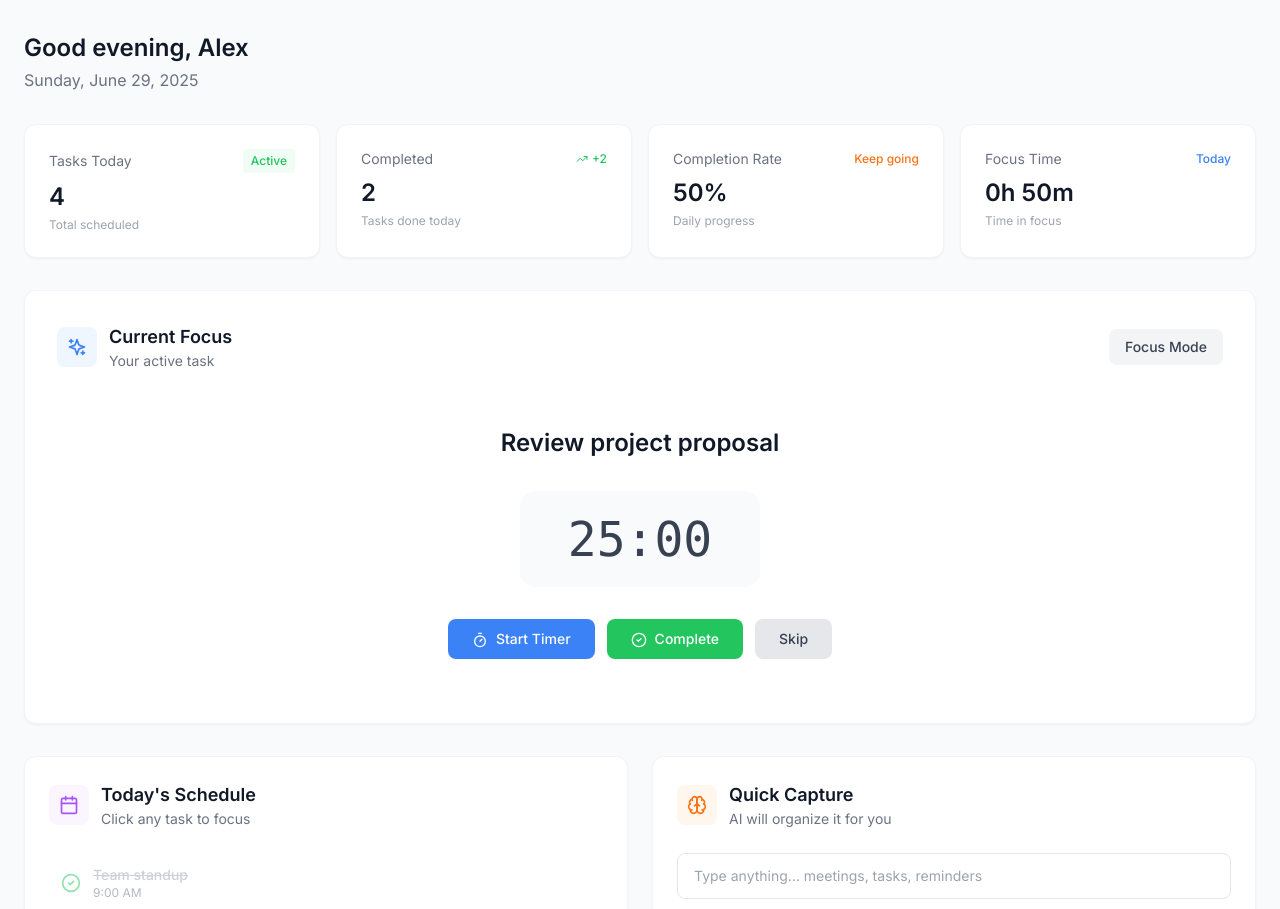
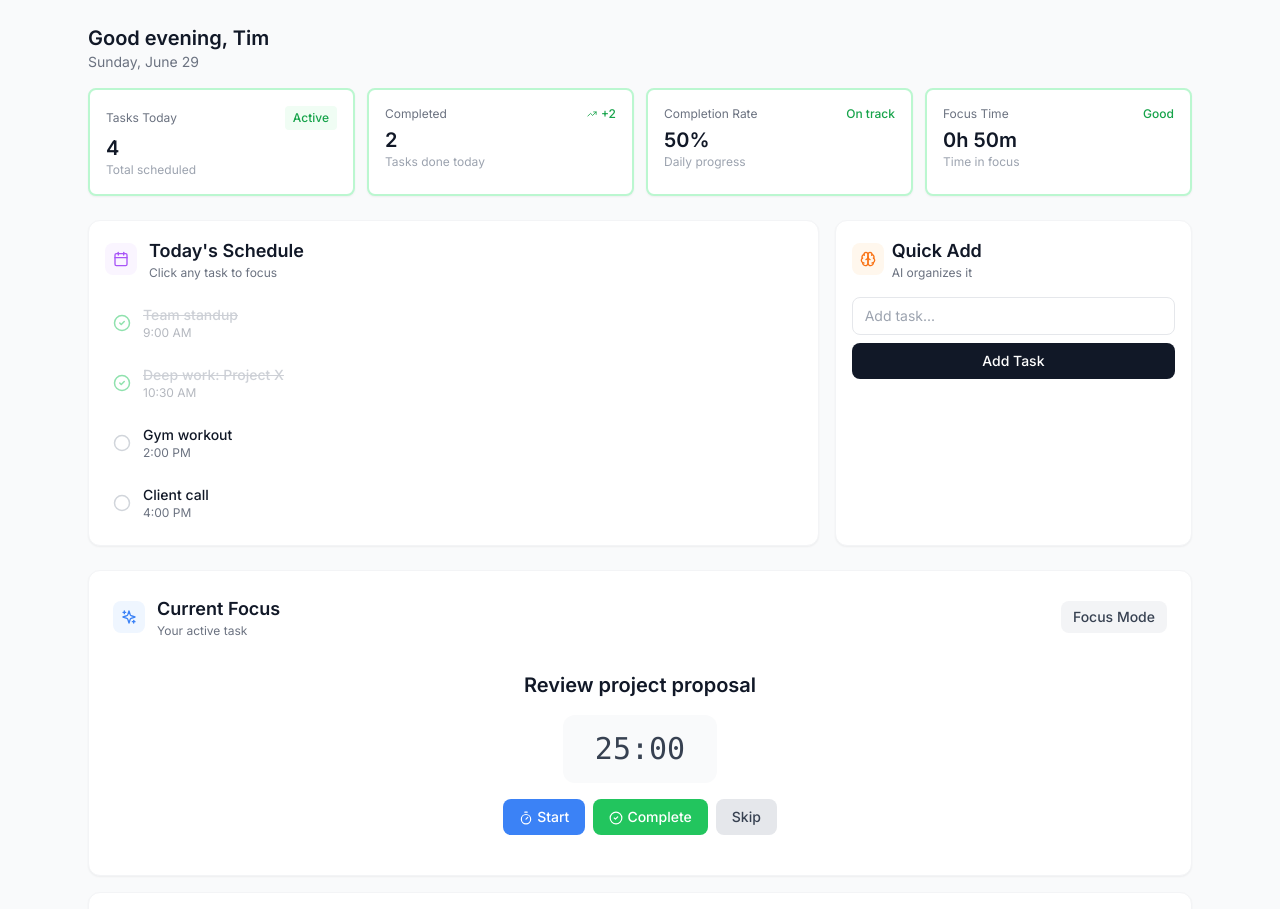
Before and after one commit to timcoe429/life-dashboard, a Next.js app: page / in a window 1280 px wide. Shown: the top 909 px of the page. Built offline with nearby package versions, Linux system fonts and the light colour scheme.

Commit message:
Version 1

```diff
--- a/components/LifeDashboard.js
+++ b/components/LifeDashboard.js
@@ -57,7 +57,6 @@ const LifeDashboard = () => {
   const handleTaskSubmit = (e) => {
     e.preventDefault();
     if (taskInput.trim()) {
-      // AI would process this, for now just add it
       const newTask = {
         id: todayTasks.length + 1,
         time: "Flexible",
@@ -91,131 +90,71 @@ const LifeDashboard = () => {
 
   return (
     <div className={`min-h-screen ${focusMode ? 'bg-gray-900' : 'bg-gray-50'} transition-all duration-500`}>
-      <div className="container mx-auto px-6 py-8 max-w-7xl">
+      <div className="container mx-auto px-6 py-6 max-w-6xl">
         {/* Header */}
-        <div className={`mb-8 ${focusMode ? 'opacity-20' : ''} transition-opacity`}>
-          <h1 className="text-2xl font-semibold text-gray-900">{getGreeting()}, Alex</h1>
-          <p className="text-gray-500 mt-1">{currentTime.toLocaleString('en-US', { weekday: 'long', month: 'long', day: 'numeric', year: 'numeric' })}</p>
+        <div className={`mb-4 ${focusMode ? 'opacity-20' : ''} transition-opacity`}>
+          <h1 className="text-xl font-semibold text-gray-900">{getGreeting()}, Tim</h1>
+          <p className="text-gray-500 text-sm">{currentTime.toLocaleString('en-US', { weekday: 'long', month: 'long', day: 'numeric' })}</p>
         </div>
 
-        {/* Stats Cards */}
-        <div className={`grid grid-cols-4 gap-4 mb-8 ${focusMode ? 'opacity-20' : ''} transition-opacity`}>
-          <div className="bg-white rounded-xl p-6 border border-gray-100 shadow-sm">
-            <div className="flex items-center justify-between mb-2">
-              <p className="text-sm text-gray-500">Tasks Today</p>
-              <div className="text-green-500 text-xs font-medium bg-green-50 px-2 py-1 rounded">Active</div>
+        {/* Stats Cards with Colored Borders */}
+        <div className={`grid grid-cols-4 gap-3 mb-6 ${focusMode ? 'opacity-20' : ''} transition-opacity`}>
+          <div className={`bg-white rounded-lg p-4 shadow-sm border-2 ${todayTasks.length > 0 ? 'border-green-200' : 'border-red-200'}`}>
+            <div className="flex items-center justify-between mb-1">
+              <p className="text-xs text-gray-500">Tasks Today</p>
+              <div className={`text-xs font-medium px-2 py-1 rounded ${todayTasks.length > 0 ? 'text-green-600 bg-green-50' : 'text-red-600 bg-red-50'}`}>
+                {todayTasks.length > 0 ? 'Active' : 'Empty'}
               </div>
-            <p className="text-2xl font-semibold text-gray-900">{todayTasks.length}</p>
-            <p className="text-xs text-gray-400 mt-1">Total scheduled</p>
+            </div>
+            <p className="text-xl font-semibold text-gray-900">{todayTasks.length}</p>
+            <p className="text-xs text-gray-400">Total scheduled</p>
           </div>
 
-          <div className="bg-white rounded-xl p-6 border border-gray-100 shadow-sm">
-            <div className="flex items-center justify-between mb-2">
-              <p className="text-sm text-gray-500">Completed</p>
-              <div className="text-green-500 text-xs font-medium flex items-center gap-1">
-                <TrendingUp size={12} />
+          <div className={`bg-white rounded-lg p-4 shadow-sm border-2 ${completedToday >= 2 ? 'border-green-200' : 'border-red-200'}`}>
+            <div className="flex items-center justify-between mb-1">
+              <p className="text-xs text-gray-500">Completed</p>
+              <div className={`text-xs font-medium flex items-center gap-1 ${completedToday >= 2 ? 'text-green-600' : 'text-red-600'}`}>
+                <TrendingUp size={10} />
                 +{completedToday}
               </div>
             </div>
-            <p className="text-2xl font-semibold text-gray-900">{completedToday}</p>
-            <p className="text-xs text-gray-400 mt-1">Tasks done today</p>
+            <p className="text-xl font-semibold text-gray-900">{completedToday}</p>
+            <p className="text-xs text-gray-400">Tasks done today</p>
           </div>
 
-          <div className="bg-white rounded-xl p-6 border border-gray-100 shadow-sm">
-            <div className="flex items-center justify-between mb-2">
-              <p className="text-sm text-gray-500">Completion Rate</p>
-              <div className={`text-xs font-medium ${completionRate > 50 ? 'text-green-500' : 'text-orange-500'}`}>
-                {completionRate > 50 ? 'On track' : 'Keep going'}
+          <div className={`bg-white rounded-lg p-4 shadow-sm border-2 ${completionRate >= 50 ? 'border-green-200' : 'border-red-200'}`}>
+            <div className="flex items-center justify-between mb-1">
+              <p className="text-xs text-gray-500">Completion Rate</p>
+              <div className={`text-xs font-medium ${completionRate >= 50 ? 'text-green-600' : 'text-red-600'}`}>
+                {completionRate >= 50 ? 'On track' : 'Behind'}
               </div>
             </div>
-            <p className="text-2xl font-semibold text-gray-900">{completionRate}%</p>
-            <p className="text-xs text-gray-400 mt-1">Daily progress</p>
+            <p className="text-xl font-semibold text-gray-900">{completionRate}%</p>
+            <p className="text-xs text-gray-400">Daily progress</p>
           </div>
 
-          <div className="bg-white rounded-xl p-6 border border-gray-100 shadow-sm">
-            <div className="flex items-center justify-between mb-2">
-              <p className="text-sm text-gray-500">Focus Time</p>
-              <div className="text-blue-500 text-xs font-medium">Today</div>
+          <div className={`bg-white rounded-lg p-4 shadow-sm border-2 ${completedToday >= 2 ? 'border-green-200' : 'border-red-200'}`}>
+            <div className="flex items-center justify-between mb-1">
+              <p className="text-xs text-gray-500">Focus Time</p>
+              <div className={`text-xs font-medium ${completedToday >= 2 ? 'text-green-600' : 'text-red-600'}`}>
+                {completedToday >= 2 ? 'Good' : 'Low'}
               </div>
-            <p className="text-2xl font-semibold text-gray-900">{Math.floor(completedToday * 25 / 60)}h {(completedToday * 25) % 60}m</p>
-            <p className="text-xs text-gray-400 mt-1">Time in focus</p>
+            </div>
+            <p className="text-xl font-semibold text-gray-900">{Math.floor(completedToday * 25 / 60)}h {(completedToday * 25) % 60}m</p>
+            <p className="text-xs text-gray-400">Time in focus</p>
           </div>
         </div>
 
-        {/* Current Focus Card */}
-        <div className={`bg-white rounded-xl border border-gray-100 shadow-sm p-8 mb-8 ${focusMode ? 'scale-105 shadow-xl border-blue-200' : ''} transition-all duration-300`}>
-          <div className="flex items-center justify-between mb-6">
-            <div className="flex items-center gap-3">
-              <div className="w-10 h-10 bg-blue-50 rounded-lg flex items-center justify-center">
-                <Sparkles className="text-blue-500" size={20} />
-              </div>
-              <div>
-                <h2 className="text-lg font-semibold text-gray-900">Current Focus</h2>
-                <p className="text-sm text-gray-500">Your active task</p>
-              </div>
-            </div>
-            <button
-              onClick={() => setFocusMode(!focusMode)}
-              className={`px-4 py-2 rounded-lg text-sm font-medium transition-all ${
-                focusMode
-                  ? 'bg-gray-900 text-white hover:bg-gray-800'
-                  : 'bg-gray-100 text-gray-700 hover:bg-gray-200'
-              }`}
-            >
-              {focusMode ? 'Exit Focus' : 'Focus Mode'}
-            </button>
-          </div>
-
-          <div className="text-center py-8">
-            <h3 className="text-2xl font-semibold text-gray-900 mb-8">{currentTask}</h3>
-
-            <div className="inline-flex items-center justify-center bg-gray-50 rounded-2xl px-12 py-6 mb-8">
-              <div className="text-5xl font-mono font-medium text-gray-700">
-                {String(timerMinutes).padStart(2, '0')}:{String(timerSeconds).padStart(2, '0')}
-              </div>
-            </div>
-
-            <div className="flex gap-3 justify-center">
-              <button
-                onClick={() => setTimerActive(!timerActive)}
-                className={`px-6 py-2.5 rounded-lg text-sm font-medium transition-all ${
-                  timerActive
-                    ? 'bg-red-500 text-white hover:bg-red-600'
-                    : 'bg-blue-500 text-white hover:bg-blue-600'
-                }`}
-              >
-                <Timer className="inline mr-2" size={16} />
-                {timerActive ? 'Pause' : 'Start Timer'}
-              </button>
-
-              <button
-                onClick={handleTaskComplete}
-                className="px-6 py-2.5 bg-green-500 text-white rounded-lg text-sm font-medium hover:bg-green-600 transition-all"
-              >
-                <CheckCircle2 className="inline mr-2" size={16} />
-                Complete
-              </button>
-
-              <button
-                onClick={() => setCurrentTask("Select your next focus")}
-                className="px-6 py-2.5 bg-gray-200 text-gray-700 rounded-lg text-sm font-medium hover:bg-gray-300 transition-all"
-              >
-                Skip
-              </button>
-            </div>
-          </div>
-        </div>
-
-        {/* Today's Flow and Quick Capture */}
-        <div className={`grid md:grid-cols-2 gap-6 ${focusMode ? 'opacity-20' : ''} transition-opacity`}>
-          <div className="bg-white rounded-xl border border-gray-100 shadow-sm p-6">
-            <div className="flex items-center gap-3 mb-6">
-              <div className="w-10 h-10 bg-purple-50 rounded-lg flex items-center justify-center">
-                <Calendar className="text-purple-500" size={20} />
+        {/* Today's Schedule - Moved Higher */}
+        <div className={`grid md:grid-cols-3 gap-4 mb-6 ${focusMode ? 'opacity-20' : ''} transition-opacity`}>
+          <div className="md:col-span-2 bg-white rounded-xl border border-gray-100 shadow-sm p-4">
+            <div className="flex items-center gap-3 mb-4">
+              <div className="w-8 h-8 bg-purple-50 rounded-lg flex items-center justify-center">
+                <Calendar className="text-purple-500" size={16} />
               </div>
               <div>
                 <h3 className="text-lg font-semibold text-gray-900">Today's Schedule</h3>
-                <p className="text-sm text-gray-500">Click any task to focus</p>
+                <p className="text-xs text-gray-500">Click any task to focus</p>
               </div>
             </div>
 
@@ -223,7 +162,7 @@ const LifeDashboard = () => {
               {todayTasks.map(task => (
                 <div
                   key={task.id}
-                  className={`flex items-center gap-3 p-3 rounded-lg transition-all cursor-pointer hover:bg-gray-50 ${
+                  className={`flex items-center gap-3 p-2 rounded-lg transition-all cursor-pointer hover:bg-gray-50 ${
                     task.completed ? 'opacity-50' : ''
                   }`}
                   onClick={() => !task.completed && setCurrentTask(task.title)}
@@ -237,7 +176,7 @@ const LifeDashboard = () => {
                       task.completed ? 'text-green-500' : 'text-gray-300 hover:text-gray-400'
                     }`}
                   >
-                    {task.completed ? <CheckCircle2 size={20} /> : <Circle size={20} />}
+                    {task.completed ? <CheckCircle2 size={18} /> : <Circle size={18} />}
                   </button>
                   <div className="flex-1">
                     <p className={`text-sm font-medium ${task.completed ? 'line-through text-gray-400' : 'text-gray-900'}`}>
@@ -250,16 +189,15 @@ const LifeDashboard = () => {
             </div>
           </div>
 
-          {/* Quick Add & Links */}
-          <div className="space-y-6">
-            <div className="bg-white rounded-xl border border-gray-100 shadow-sm p-6">
-              <div className="flex items-center gap-3 mb-6">
-                <div className="w-10 h-10 bg-orange-50 rounded-lg flex items-center justify-center">
-                  <Brain className="text-orange-500" size={20} />
+          {/* Quick Add - Smaller */}
+          <div className="bg-white rounded-xl border border-gray-100 shadow-sm p-4">
+            <div className="flex items-center gap-2 mb-4">
+              <div className="w-8 h-8 bg-orange-50 rounded-lg flex items-center justify-center">
+                <Brain className="text-orange-500" size={16} />
               </div>
               <div>
-                  <h3 className="text-lg font-semibold text-gray-900">Quick Capture</h3>
-                  <p className="text-sm text-gray-500">AI will organize it for you</p>
+                <h3 className="text-lg font-semibold text-gray-900">Quick Add</h3>
+                <p className="text-xs text-gray-500">AI organizes it</p>
               </div>
             </div>
 
@@ -269,49 +207,117 @@ const LifeDashboard = () => {
                 value={taskInput}
                 onChange={(e) => setTaskInput(e.target.value)}
                 onKeyPress={(e) => e.key === 'Enter' && handleTaskSubmit(e)}
-                  placeholder="Type anything... meetings, tasks, reminders"
-                  className="w-full px-4 py-3 border border-gray-200 rounded-lg focus:outline-none focus:ring-2 focus:ring-blue-500 focus:border-transparent text-sm"
+                placeholder="Add task..."
+                className="w-full px-3 py-2 border border-gray-200 rounded-lg focus:outline-none focus:ring-2 focus:ring-blue-500 focus:border-transparent text-sm"
               />
               <button
                 onClick={handleTaskSubmit}
-                  className="mt-3 w-full px-4 py-2.5 bg-gray-900 text-white rounded-lg text-sm font-medium hover:bg-gray-800 transition-colors"
+                className="mt-2 w-full px-3 py-2 bg-gray-900 text-white rounded-lg text-sm font-medium hover:bg-gray-800 transition-colors"
               >
-                  Add with AI
+                Add Task
               </button>
             </div>
           </div>
+        </div>
 
-            <div className="bg-white rounded-xl border border-gray-100 shadow-sm p-6">
-              <h3 className="text-lg font-semibold text-gray-900 mb-4">Quick Access</h3>
-              <div className="space-y-3">
+        {/* Current Focus - Compact */}
+        <div className={`bg-white rounded-xl border border-gray-100 shadow-sm p-6 mb-4 ${focusMode ? 'scale-105 shadow-xl border-blue-200' : ''} transition-all duration-300`}>
+          <div className="flex items-center justify-between mb-4">
+            <div className="flex items-center gap-3">
+              <div className="w-8 h-8 bg-blue-50 rounded-lg flex items-center justify-center">
+                <Sparkles className="text-blue-500" size={16} />
+              </div>
+              <div>
+                <h2 className="text-lg font-semibold text-gray-900">Current Focus</h2>
+                <p className="text-xs text-gray-500">Your active task</p>
+              </div>
+            </div>
+            <button
+              onClick={() => setFocusMode(!focusMode)}
+              className={`px-3 py-1.5 rounded-lg text-sm font-medium transition-all ${
+                focusMode
+                  ? 'bg-gray-900 text-white hover:bg-gray-800'
+                  : 'bg-gray-100 text-gray-700 hover:bg-gray-200'
+              }`}
+            >
+              {focusMode ? 'Exit Focus' : 'Focus Mode'}
+            </button>
+          </div>
+
+          <div className="text-center py-4">
+            <h3 className="text-xl font-semibold text-gray-900 mb-4">{currentTask}</h3>
+
+            <div className="inline-flex items-center justify-center bg-gray-50 rounded-xl px-8 py-4 mb-4">
+              <div className="text-3xl font-mono font-medium text-gray-700">
+                {String(timerMinutes).padStart(2, '0')}:{String(timerSeconds).padStart(2, '0')}
+              </div>
+            </div>
+
+            <div className="flex gap-2 justify-center">
+              <button
+                onClick={() => setTimerActive(!timerActive)}
+                className={`px-4 py-2 rounded-lg text-sm font-medium transition-all ${
+                  timerActive
+                    ? 'bg-red-500 text-white hover:bg-red-600'
+                    : 'bg-blue-500 text-white hover:bg-blue-600'
+                }`}
+              >
+                <Timer className="inline mr-1" size={14} />
+                {timerActive ? 'Pause' : 'Start'}
+              </button>
+
+              <button
+                onClick={handleTaskComplete}
+                className="px-4 py-2 bg-green-500 text-white rounded-lg text-sm font-medium hover:bg-green-600 transition-all"
+              >
+                <CheckCircle2 className="inline mr-1" size={14} />
+                Complete
+              </button>
+
+              <button
+                onClick={() => setCurrentTask("Select your next focus")}
+                className="px-4 py-2 bg-gray-200 text-gray-700 rounded-lg text-sm font-medium hover:bg-gray-300 transition-all"
+              >
+                Skip
+              </button>
+            </div>
+          </div>
+        </div>
+
+        {/* Quick Links */}
+        <div className={`${focusMode ? 'opacity-20' : ''} transition-opacity`}>
+          <div className="bg-white rounded-xl border border-gray-100 shadow-sm p-4">
+            <h3 className="text-lg font-semibold text-gray-900 mb-3">Quick Access</h3>
+            <div className="grid grid-cols-3 gap-2">
               <a
                 href="https://onetask.today"
                 target="_blank"
                 rel="noopener noreferrer"
-                  className="flex items-center justify-between p-3 rounded-lg hover:bg-gray-50 transition-colors group"
+                className="flex items-center justify-between p-2 rounded-lg hover:bg-gray-50 transition-colors group"
               >
-                  <span className="text-sm font-medium text-gray-700">Project Planner</span>
-                  <ExternalLink size={16} className="text-gray-400 group-hover:text-gray-600" />
+                <span className="text-sm font-medium text-gray-700">Projects</span>
+                <ExternalLink size={14} className="text-gray-400 group-hover:text-gray-600" />
               </a>
 
               <a
                 href="https://dohardshit.today"
                 target="_blank"
                 rel="noopener noreferrer"
-                  className="flex items-center justify-between p-3 rounded-lg hover:bg-gray-50 transition-colors group"
+                className="flex items-center justify-between p-2 rounded-lg hover:bg-gray-50 transition-colors group"
               >
-                  <span className="text-sm font-medium text-gray-700">Fitness Challenge</span>
-                  <ExternalLink size={16} className="text-gray-400 group-hover:text-gray-600" />
+                <span className="text-sm font-medium text-gray-700">Fitness</span>
+                <ExternalLink size={14} className="text-gray-400 group-hover:text-gray-600" />
               </a>
 
               <a
-                  href="#"
-                  className="flex items-center justify-between p-3 rounded-lg hover:bg-gray-50 transition-colors group"
+                href="https://calendar.google.com"
+                target="_blank"
+                rel="noopener noreferrer"
+                className="flex items-center justify-between p-2 rounded-lg hover:bg-gray-50 transition-colors group"
               >
-                  <span className="text-sm font-medium text-gray-700">Daily Journal</span>
-                  <ExternalLink size={16} className="text-gray-400 group-hover:text-gray-600" />
+                <span className="text-sm font-medium text-gray-700">G-Cal</span>
+                <ExternalLink size={14} className="text-gray-400 group-hover:text-gray-600" />
               </a>
-              </div>
             </div>
           </div>
         </div>
```
Lines whose indentation alone changed are shown as unchanged.
